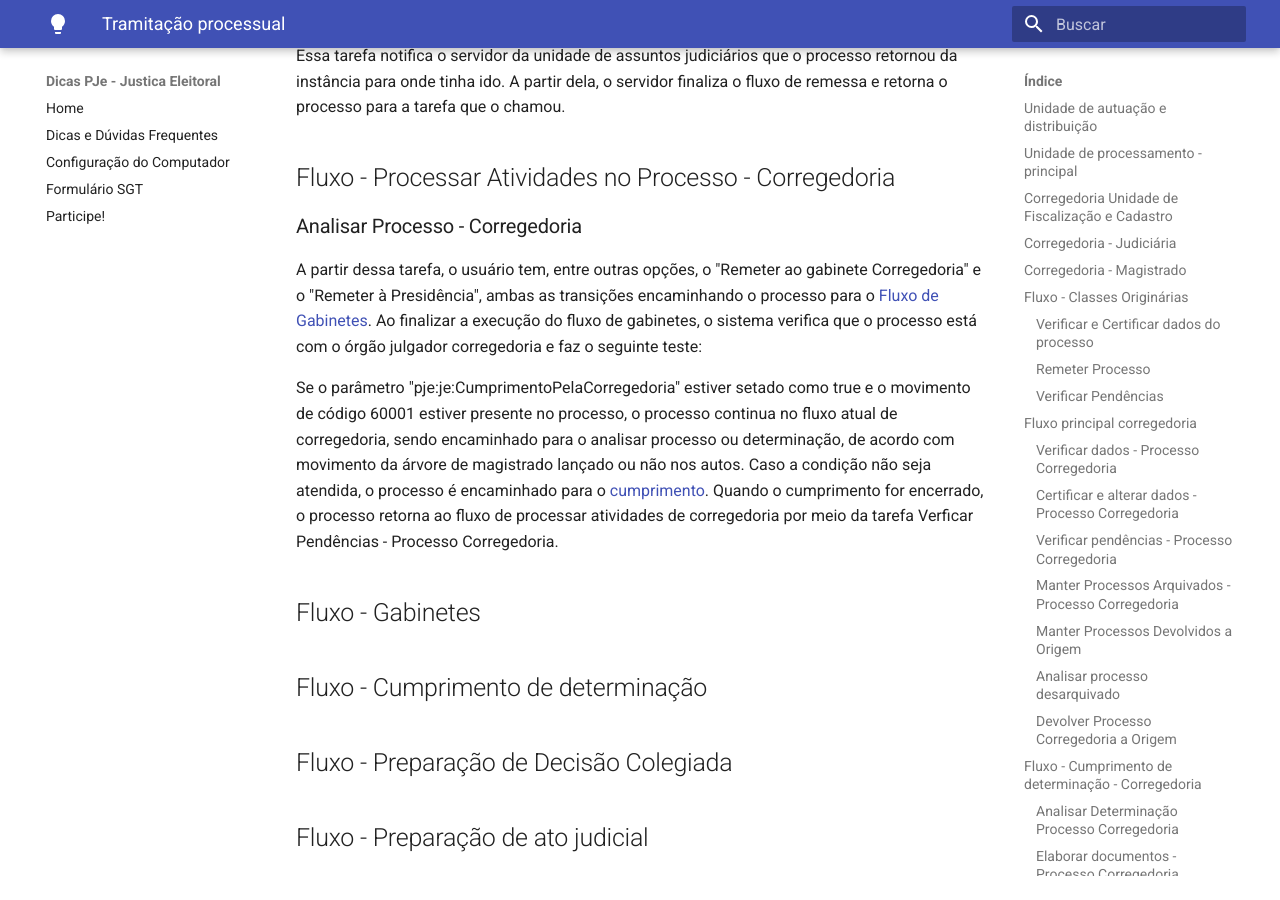
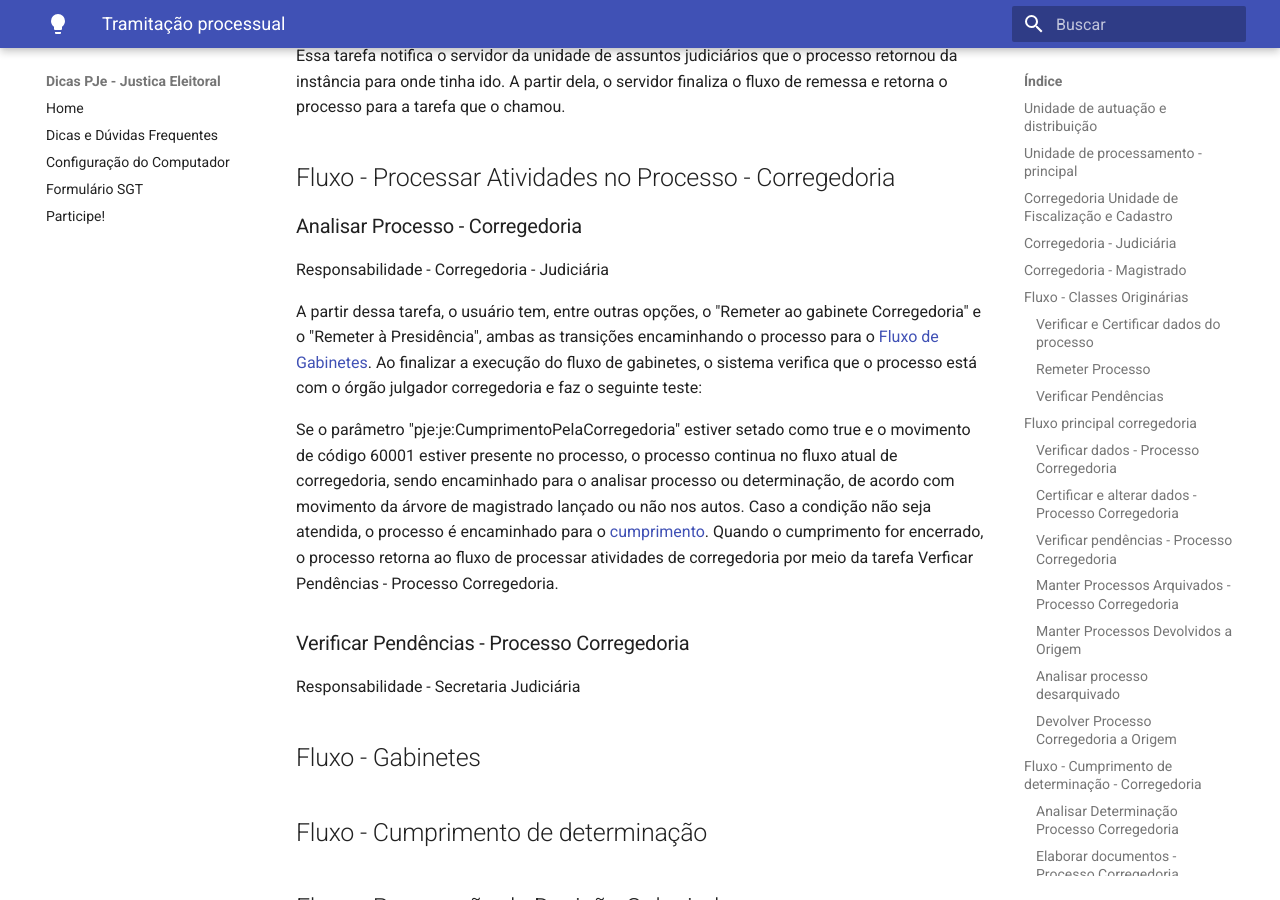
Before and after one commit to PJeJE/dicas_versao_1, an MkDocs documentation site: the page built from docs/corregedoria.md, in a window 1280 px wide and 900 px high, scrolled down 14217 px. Built offline with MkDocs 1.6.1 and Material for MkDocs 9.7.7, drawn with Linux system fonts in a browser that asks for light colours; nearby versions of some CDN libraries.

Commit message:
Update corregedoria.md

```diff
--- a/docs/corregedoria.md
+++ b/docs/corregedoria.md
@@ -386,9 +386,15 @@ Essa tarefa notifica o servidor da unidade de assuntos judiciários que o proces
 
 ### Analisar Processo - Corregedoria
 
+Responsabilidade - Corregedoria - Judiciária
+
 A partir dessa tarefa, o usuário tem, entre outras opções, o "Remeter ao gabinete Corregedoria" e o "Remeter à Presidência", ambas as transições encaminhando o processo para o [Fluxo de Gabinetes](corregedoria.md#Fluxo---Gabinetes). Ao finalizar a execução do fluxo de gabinetes, o sistema verifica que o processo está com o órgão julgador corregedoria e faz o seguinte teste:
 
 Se o parâmetro "pje:je:CumprimentoPelaCorregedoria" estiver setado como true e o movimento de código 60001 estiver presente no processo, o processo continua no fluxo atual de corregedoria, sendo encaminhado para o analisar processo ou determinação, de acordo com movimento da árvore de magistrado lançado ou não nos autos. Caso a condição não seja atendida,  o processo é encaminhado para o [cumprimento](corregedoria.md#Fluxo---Cumprimento-de-determinação). Quando o cumprimento for encerrado, o processo retorna ao fluxo de processar atividades de corregedoria por meio da tarefa Verficar Pendências - Processo Corregedoria.
+
+### Verificar Pendências - Processo Corregedoria
+
+Responsabilidade - Secretaria Judiciária
 
 ## Fluxo - Gabinetes
 
```
